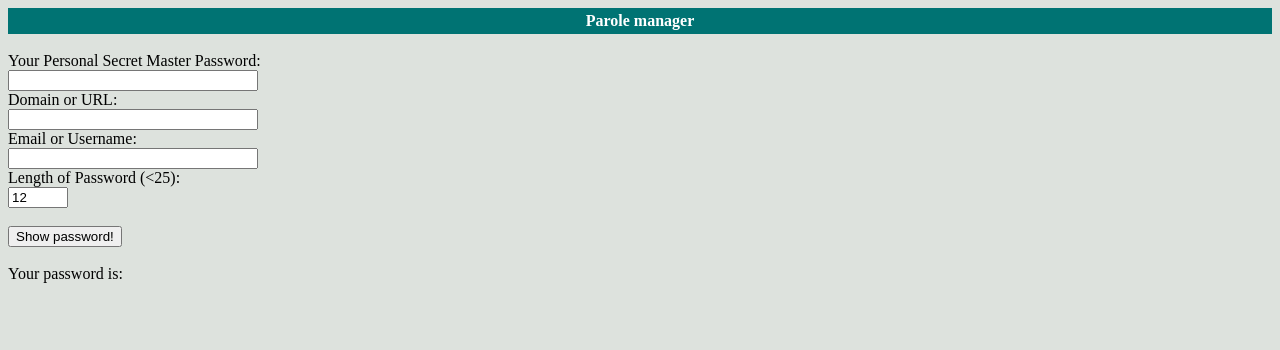
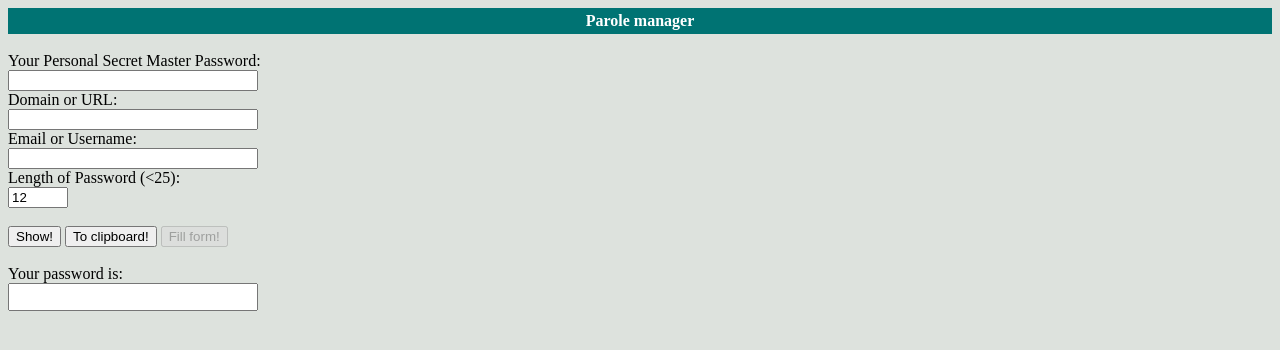
Before and after one commit to Qlogin/extensions, a website: page parole-manager/data/panel.html in a window 1280 px wide. Drawn offline with Linux system fonts and the light colour scheme.

Commit message:
parole-manager: 'copy to clipboard' feature

```diff
--- a/parole-manager/data/panel.html
+++ b/parole-manager/data/panel.html
@@ -16,7 +16,7 @@
       width: 250px;
     }
     #password {
-      font-size: 1.4em;
+      font-size: 1.2em;
       font-weight: bold;
     }
   </style>
@@ -39,11 +39,13 @@
   <div class="field"><input type="number" id="length" value="12" min="6" max="24" style="width:60px"/></div>
   <div>&nbsp;</div>
   <div class="center">
-    <input type="button" id="getPassword"  value="Show password!" onclick="showPassword()"/>
+    <input type="button" id="getPassword"  value="Show!"         onclick="showPassword()"/>
+    <input type="button" id="copyPassword" value="To clipboard!" onclick="copyToClipboard()"/>
+    <input type="button" id="fillForm"     value="Fill form!"    disabled="disabled"/>
   </div>
   <div>&nbsp;</div>
   <div class="description">Your password is:</div>
-  <div class="password" id="password">&nbsp;</div>
+    <input type="text" id="password" readonly="true"/>
   <div>&nbsp;</div>
 </body>
 </html>
--- a/parole-manager/data/panel.js
+++ b/parole-manager/data/panel.js
@@ -33,8 +33,24 @@
 
 function showPassword() {
   var shortPassword = getPassword();
-  document.getElementById("password").innerHTML = shortPassword;
+  document.getElementById("password").value = shortPassword;
   return 1;
+}
+
+function copyToClipboard() {
+  var shortPassword = getPassword();
+  var area = document.getElementById("password");
+  area.value = shortPassword;
+  area.select();
+
+  try {
+    var successful = document.execCommand('copy');
+    var msg = successful ? 'successfully' : 'unsuccessfully';
+    console.log('Copy password to clipboard ' + msg);
+  } catch(err) {
+    console.log('Oops, unable to copy password');
+  }
+  area.value = "";
 }
 
 // Main panel events callback
@@ -43,7 +59,7 @@
   var dom = document.getElementById("domain");
   dom.value = host;
   if (motoString != "") {
-    moto.setAttribute("placeholder", "??????????");
+    moto.setAttribute("placeholder", "●●●●●●●●●●");
   } else {
     moto.setAttribute("placeholder", "");
   }
@@ -54,7 +70,7 @@
   if (moto.value != "")
      motoString = moto.value;
   moto.value = "";
-  document.getElementById("password").innerHTML = "";
+  document.getElementById("password").value = "";
 }
 
 addon.port.on("init", on_init);
```
